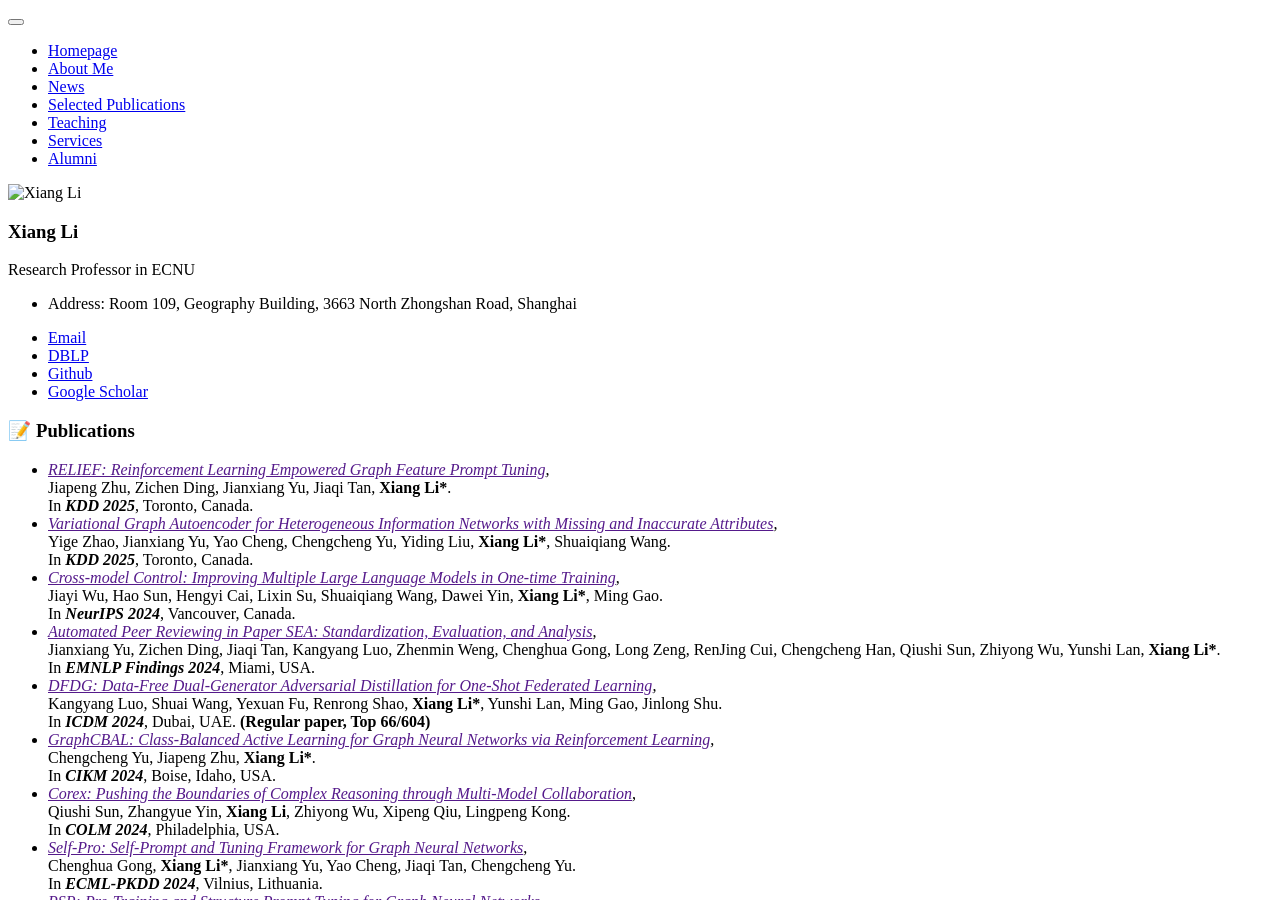
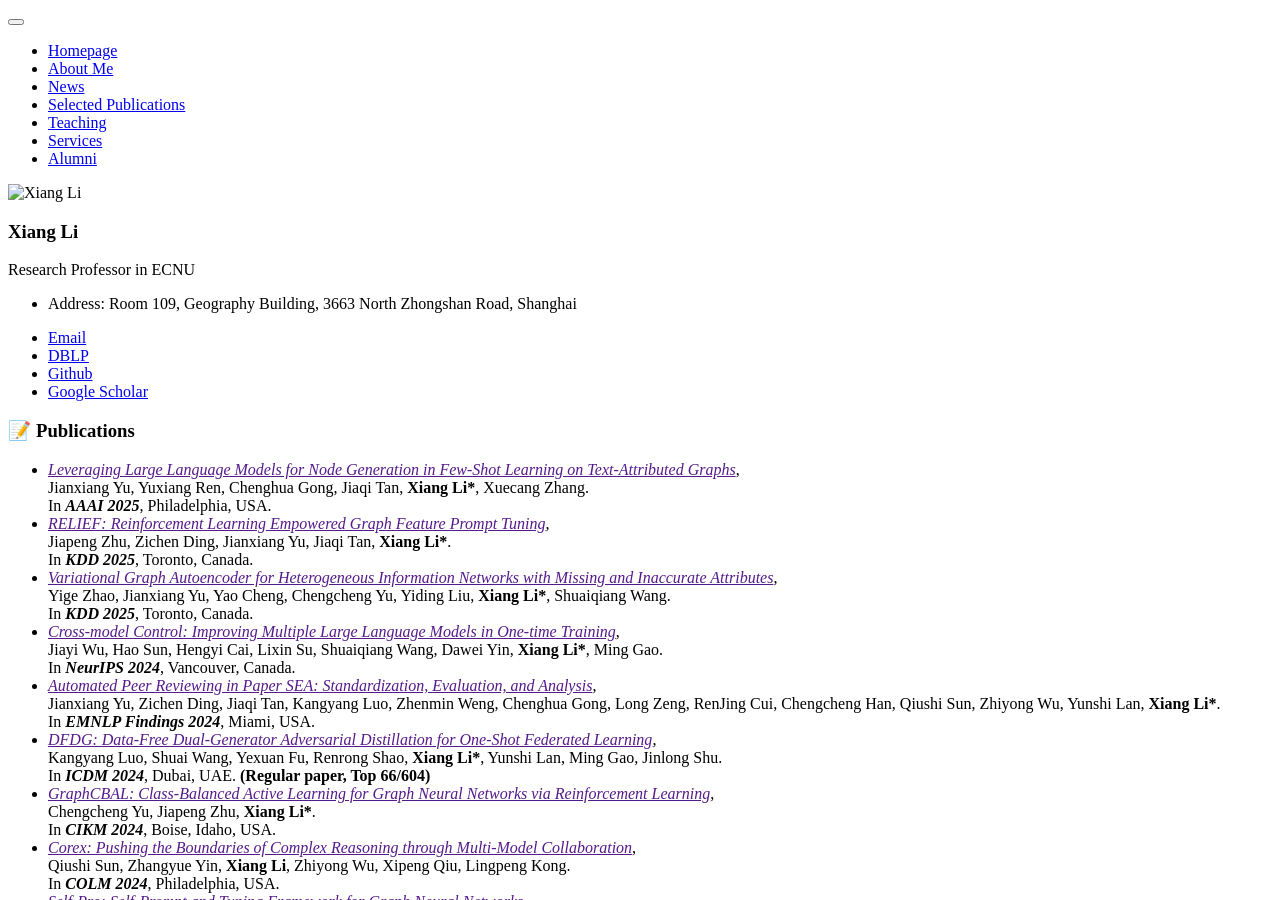
Before and after one commit to lixiang3776/lixiang3776.github.io, a Jekyll site: the page built from _pages/includes/pub.md, in a window 1280 px wide and 900 px high. Built offline with Jekyll 4.4.1, drawn with Linux system fonts in a browser that asks for light colours; our own code applies the rules of GitHub Pages for plain Markdown files.

Commit message:
Update pub.md

```diff
--- a/_pages/includes/pub.md
+++ b/_pages/includes/pub.md
@@ -2,6 +2,12 @@
 
 
 <ul>
+    <li>
+	<a href=""><i>Leveraging Large Language Models for Node Generation in Few-Shot Learning on Text-Attributed Graphs</i></a>,<br>
+       Jianxiang Yu, Yuxiang Ren, Chenghua Gong, Jiaqi Tan, <b>Xiang Li*</b>, Xuecang Zhang. <br>
+		In <b><i>AAAI 2025</i></b>, Philadelphia, USA.
+		<br>
+	</li>
     <li>
 	<a href=""><i>RELIEF: Reinforcement Learning Empowered Graph Feature Prompt Tuning</i></a>,<br>
        Jiapeng Zhu, Zichen Ding, Jianxiang Yu, Jiaqi Tan, <b>Xiang Li*</b>. <br>
```
